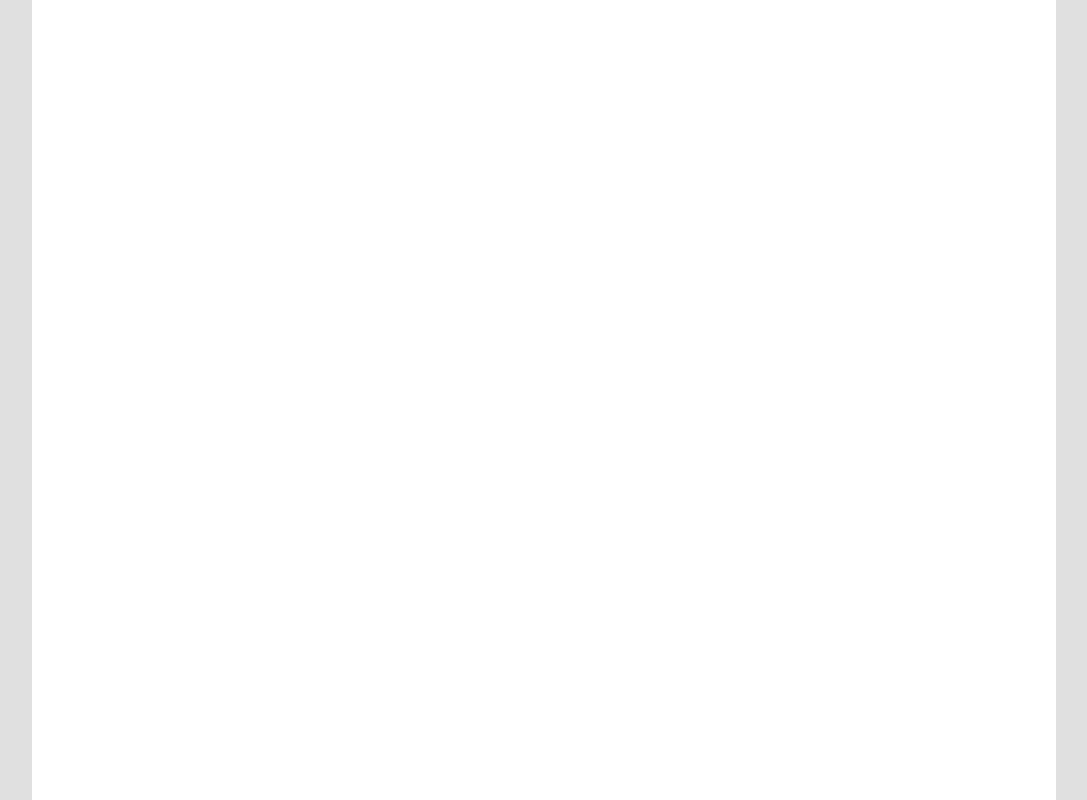
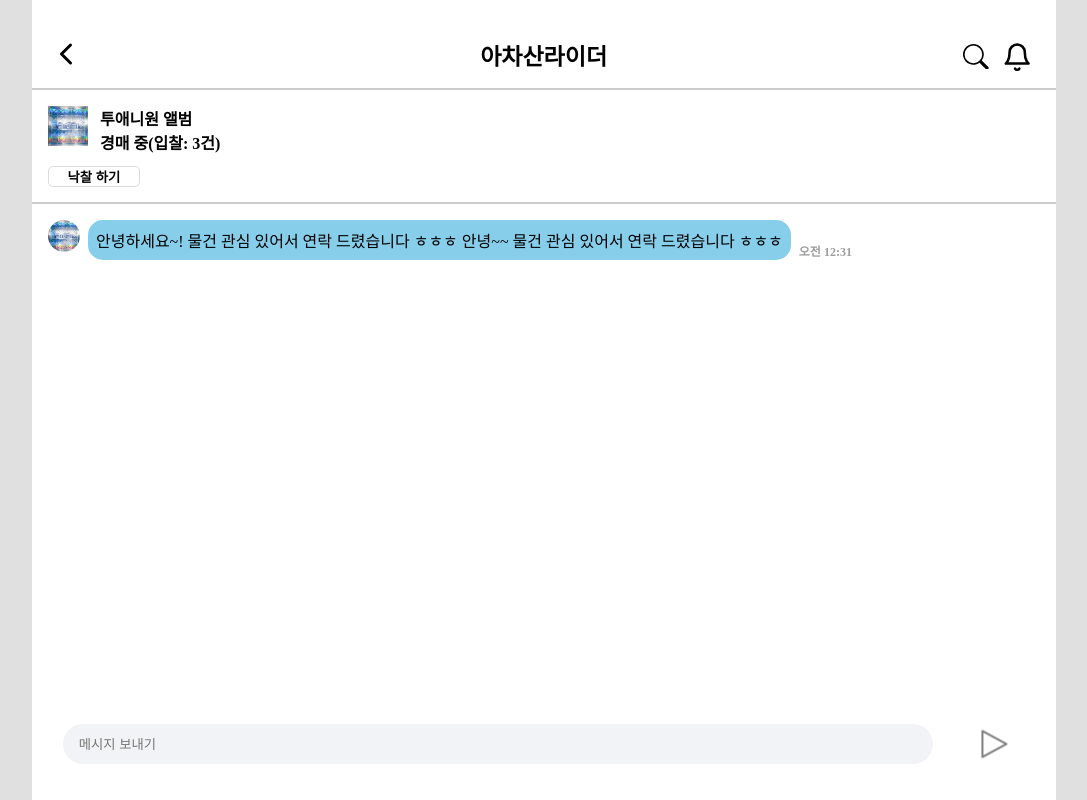
Before and after one commit to codestates-seb/seb43_main_021, a React (Create React App) app in the folder client/: page /chatting in a window 1280 px wide. Before the commit this address had no page. Shown: the whole page, without its empty margins (96-1183 px from the left). Built offline with nearby package versions, Linux system fonts and the light colour scheme.

Commit message:
[Feat] 채팅 UI 구현 중, hooks 수정 - async/await 추가

```diff
--- a/client/src/App.jsx
+++ b/client/src/App.jsx
@@ -33,7 +33,7 @@ function App() {
         <Route path="/signup" element={<SignUp />} />
         <Route path="/login" element={<Login />} />
         <Route path="/chat" element={<Chat />} />
-        <Route path="/chatting/chatRoom_id" element={<Chatting />} />
+        <Route path="/chatting" element={<Chatting />} />
         <Route path="/category" element={<Category />} />
         <Route path="/createauction" element={<CreateAuction />} />
         <Route path="/createbidding" element={<CreateBidding />} />
--- a/client/src/components/Chat/ChatItem.js
+++ b/client/src/components/Chat/ChatItem.js
@@ -1,4 +1,5 @@
 import React from "react";
+import { useNavigate } from "react-router-dom";
 import styled from "styled-components";
 
 const dummyData = [
@@ -19,11 +20,16 @@ const dummyData = [
 ];
 
 const ChatItem = () => {
+  const navigate = useNavigate();
+
+  const handleChatting = () => {
+    navigate("/chatting");
+  };
   return (
     <>
       {dummyData.map((item) => (
         <div key={item.id}>
-          <Container>
+          <Container onClick={handleChatting}>
             <LeftItem>
               <UserImg />
               <ChatDetail>
--- a/client/src/components/UI/Header/Header.jsx
+++ b/client/src/components/UI/Header/Header.jsx
@@ -3,12 +3,20 @@ import styled from "styled-components";
 import { FiBell } from "react-icons/fi";
 import { Link } from "react-router-dom";
 import { BsSearch } from "react-icons/bs";
+import { FiChevronLeft } from "react-icons/fi";
 
-const Header = ({ title }) => {
+const Header = ({ title, chatTitle }) => {
+  const handleBack = () => {
+    window.history.back();
+  };
+
   return (
     <>
       <Container>
+        {chatTitle ? <BackButton onClick={handleBack} /> : null}
         <Title>{title}</Title>
+        <ChatTitle>{chatTitle}</ChatTitle>
+
         <Notice>
           <CustomLink to="/search">
             <Search />
@@ -38,6 +46,17 @@ const Title = styled.div`
   margin-left: 1.5rem;
 `;
 
+const ChatTitle = styled.div`
+  margin: auto auto 1rem auto;
+`;
+
+const BackButton = styled(FiChevronLeft)`
+  margin: auto 1rem 1rem;
+  width: 2.25rem;
+  height: 2.25rem;
+  cursor: pointer;
+`;
+
 const Notice = styled.div`
   margin-top: auto;
   margin-bottom: 0.6rem;
--- a/client/src/hooks/useGetAuctionItem.jsx
+++ b/client/src/hooks/useGetAuctionItem.jsx
@@ -5,8 +5,8 @@ import { dummyItem } from "../assets/dummyData";
 const useGetAuctionItem = () => {
   const { auctionId } = useParams();
 
-  const getData = () => {
-    return new Promise((resolve) => {
+  const getData = async () => {
+    await new Promise((resolve) => {
       setTimeout(() => {
         resolve(dummyItem[auctionId]);
       }, 100);
--- a/client/src/hooks/useGetBiddingItem.jsx
+++ b/client/src/hooks/useGetBiddingItem.jsx
@@ -6,8 +6,8 @@ const useGetBiddingItem = () => {
   const { auctionId } = useParams();
   const { biddingId } = useParams();
 
-  const getBiddingItemData = () => {
-    return new Promise((resolve) => {
+  const getBiddingItemData = async () => {
+    await new Promise((resolve) => {
       setTimeout(() => {
         resolve(dummyItem[auctionId].biddings[biddingId]);
       }, 100);
--- a/client/src/hooks/useGetItemList.jsx
+++ b/client/src/hooks/useGetItemList.jsx
@@ -2,8 +2,8 @@ import { useQuery } from "react-query";
 import { dummyItemList } from "../assets/dummyData";
 
 const useGetItemList = () => {
-  const getItemData = () => {
-    return new Promise((resolve) => {
+  const getItemData = async () => {
+    await new Promise((resolve) => {
       setTimeout(() => {
         resolve(dummyItemList);
       }, 100);
--- a/client/src/pages/Chatting.jsx
+++ b/client/src/pages/Chatting.jsx
@@ -1,7 +1,149 @@
 import React from "react";
+import Header from "../components/UI/Header/Header";
+import { styled } from "styled-components";
+import img2 from "../assets/images/img2.jpg";
+import { IoTriangleOutline } from "react-icons/io5";
 
 const Chatting = () => {
-  return <div>Chatting</div>;
+  return (
+    <Wrapper>
+      <Header chatTitle={"아차산라이더"} />
+      <AuctionInfo>
+        <AuctionImgText>
+          <AuctionImg src={img2} />
+          <AuctionInfoText>
+            <div>투애니원 앨범</div>
+            <div>경매 중(입찰: 3건)</div>
+          </AuctionInfoText>
+        </AuctionImgText>
+        <Buttom>낙찰 하기</Buttom>
+      </AuctionInfo>
+      <AuctionLine />
+      <ChattingBody>
+        <ChatContents>
+          <UserImg src={img2} />
+          <Content>
+            안녕하세요~! 물건 관심 있어서 연락 드렸습니다 ㅎㅎㅎ 안녕~~ 물건
+            관심 있어서 연락 드렸습니다 ㅎㅎㅎ
+          </Content>
+          <ContentTime>오전 12:31</ContentTime>
+        </ChatContents>
+      </ChattingBody>
+      <ChattingFooter>
+        <ChattingInput placeholder="메시지 보내기" />
+        <SubmitButton></SubmitButton>
+      </ChattingFooter>
+    </Wrapper>
+  );
 };
 
 export default Chatting;
+
+const Wrapper = styled.div``;
+
+const AuctionInfo = styled.div`
+  width: 100%;
+  height: 7rem;
+  padding: 1rem;
+  display: flex;
+  font-weight: bold;
+  flex-direction: column;
+`;
+
+const AuctionLine = styled.div`
+  border: 0.5px solid #cccccc;
+  width: 100%;
+`;
+
+const AuctionImg = styled.img`
+  width: 2.5rem;
+  height: 2.5rem;
+  object-fit: cover;
+  margin-right: 0.75rem;
+`;
+
+const AuctionInfoText = styled.div``;
+
+const Buttom = styled.button`
+  height: 1.75rem;
+  width: 5.75rem;
+  border-radius: 5px;
+  background-color: white;
+  border: 1px solid #dcdcdc;
+  cursor: pointer;
+  margin-top: 0.75rem;
+  font-weight: bold;
+
+  &:hover {
+    background-color: #dfdfdf;
+  }
+`;
+
+const AuctionImgText = styled.div`
+  display: flex;
+`;
+
+const ChattingBody = styled.div``;
+
+const ChatContents = styled.div`
+  display: flex;
+  align-items: start;
+  margin: 1rem;
+  gap: 0.5rem;
+  max-width: 1024px;
+`;
+
+const UserImg = styled.img`
+  width: 2rem;
+  height: 2rem;
+  object-fit: cover;
+  border-radius: 50%;
+`;
+
+const Content = styled.div`
+  /* display: inline-block; */
+  /* white-space: nowrap; */
+
+  /* background-color: #f2f3f6; */
+  background-color: skyblue;
+  padding: 0.5rem 0.5rem;
+  border-radius: 15px;
+`;
+
+const ContentTime = styled.div`
+  font-size: 0.75rem;
+  font-weight: bold;
+  color: #9c9c9c;
+  white-space: nowrap;
+  align-self: flex-end;
+`;
+
+const ChattingFooter = styled.div`
+  height: 5rem;
+  width: 100%;
+  position: fixed;
+  bottom: 0;
+  /* background-color: skyblue; */
+  display: flex;
+  align-items: center;
+  margin-bottom: 1rem;
+  max-width: 1024px;
+`;
+
+const ChattingInput = styled.input`
+  width: 85%;
+  height: 2.5rem;
+  border-radius: 20px;
+  border: none;
+  background-color: #f2f3f6;
+  margin-left: 3%;
+  padding-left: 1rem;
+`;
+
+const SubmitButton = styled(IoTriangleOutline)`
+  width: 12%;
+  transform: rotate(90deg);
+  cursor: pointer;
+  font-size: 2rem;
+  color: #7e7e7e;
+`;
--- a/client/src/pages/Landing.jsx
+++ b/client/src/pages/Landing.jsx
@@ -15,7 +15,7 @@ const Landing = () => {
 
   return (
     <Wrapper>
-      <TitelContainer>이고 원래 니꼬내꼬자나</TitelContainer>
+      <TitelContainer>니꺼내꺼</TitelContainer>
       <ImageContainer>
         <LandingImage>
           <ItemImage images={img} />
```
